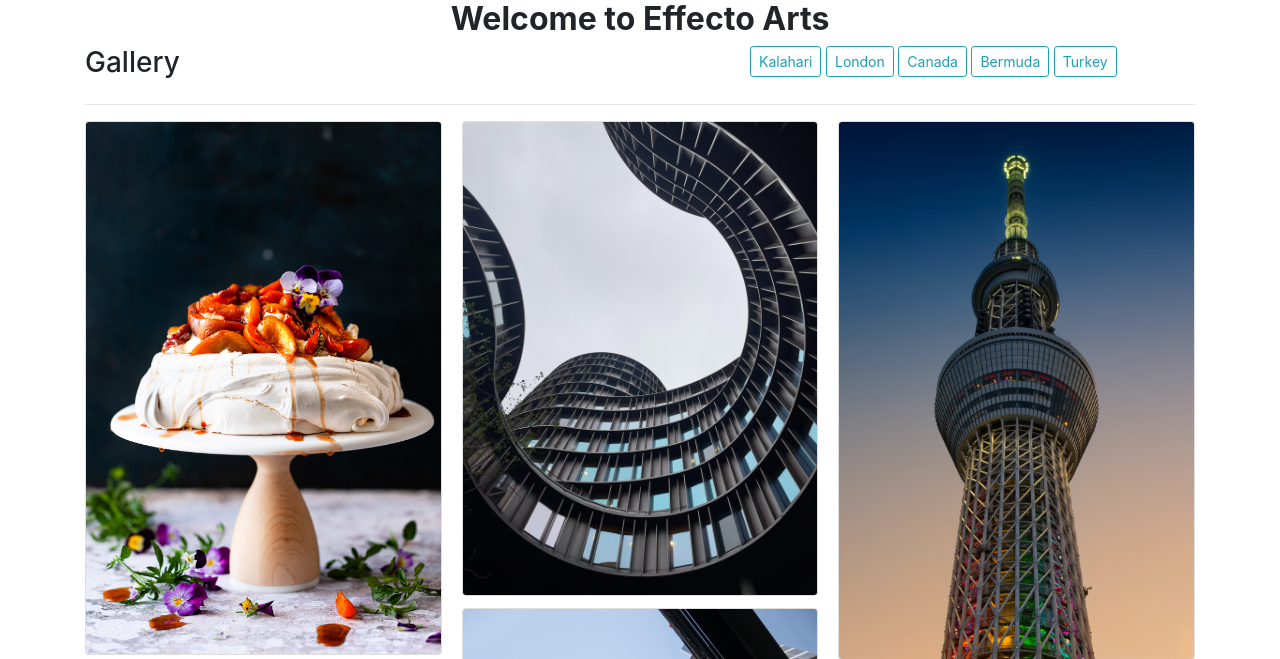
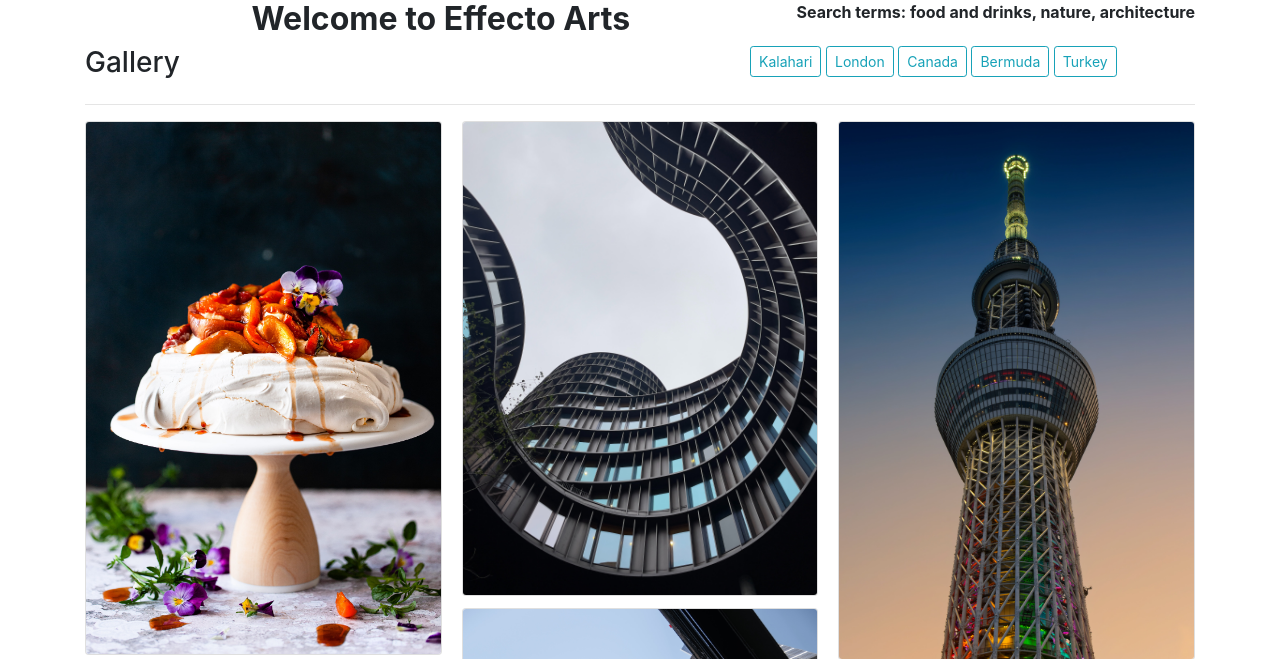
Before and after one commit to Valentino-Junior/Art-gallery, a Django app: page / in a window 1280 px wide. Shown: the part 56-715 px from the top of the page. Run offline with Django 3.2, Linux system fonts and the light colour scheme; data comes from the database, SQL or seed files in the repository.

Commit message:
Added search terms

```diff
--- a/gallery/templates/home.html
+++ b/gallery/templates/home.html
@@ -13,6 +13,7 @@
 <body>
 
   <div class="container">
+      <p style="float: right;"><b>Search terms: food and drinks, nature, architecture</b></p>
       <h2 class="text-center imagea"><b>Welcome to Effecto Arts</b></h2>
   </div>
 
```
